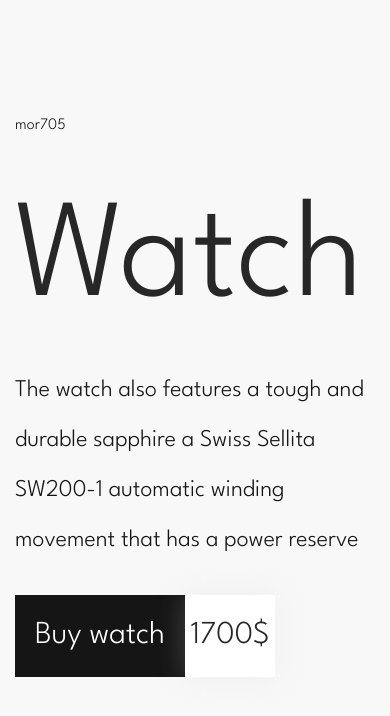
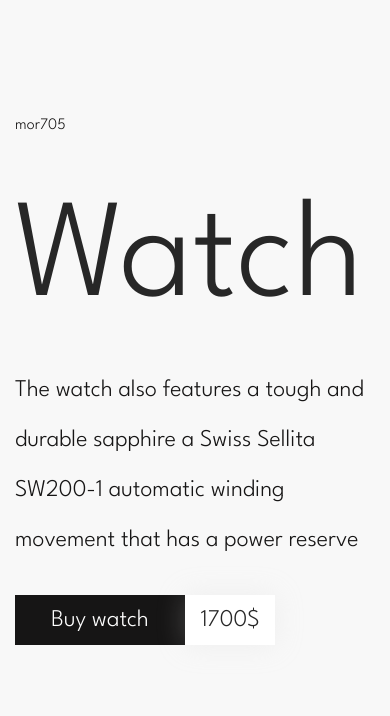
Before and after one commit to lexxrus00/watch, a plain HTML site: page index.html in a window 390 px wide. Drawn offline with Linux system fonts and the light colour scheme.

Commit message:
header 1087px adapative, line-height, font-size, height changed

```diff
--- a/css/style.scss
+++ b/css/style.scss
@@ -168,6 +168,7 @@ html {
 
         @media(max-width: 1087px) {
             max-width: 340px;
+            height: 50px;
         }
     }
 
@@ -189,6 +190,8 @@ html {
 
         @media(max-width: 1087px) {
             flex: 0 1 170px;
+            font-size: 24px;
+            line-height: 50px;
         }
     }
 
@@ -210,6 +213,8 @@ html {
 
         @media(max-width: 1087px) {
             flex: 0 1 90px;
+            font-size: 24px;
+            line-height: 50px;
         }
 
     }
```
Also changed, not shown: css/style.css.
